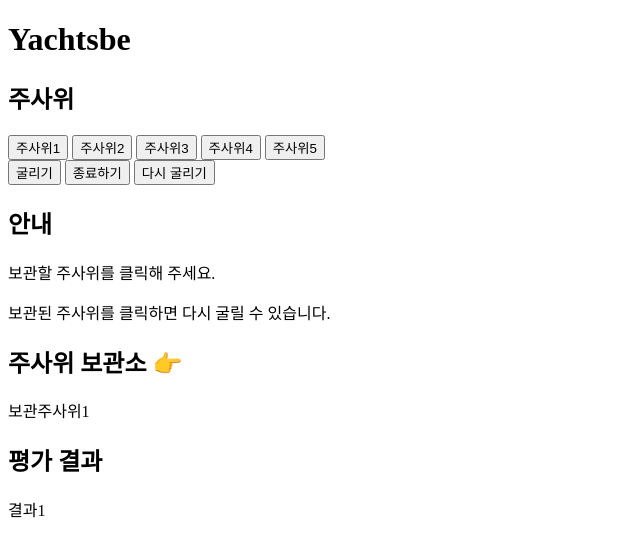
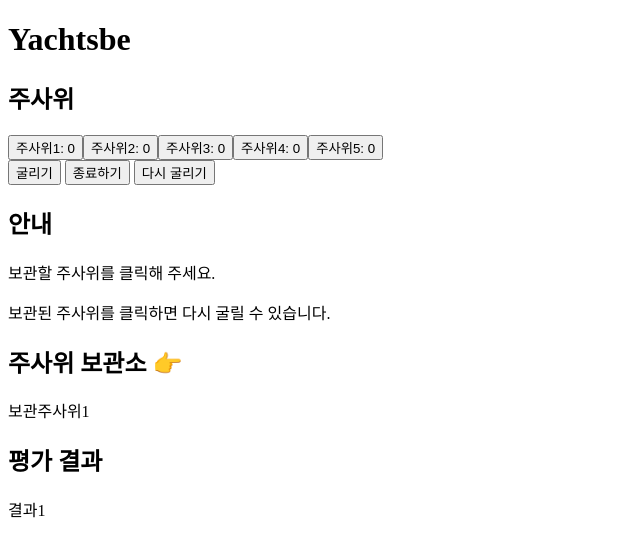
Before and after one commit to skojphy/yachtbe, a SvelteKit app: page / in a window 1280 px wide. Shown: the top 556 px of the page, without its empty margins (0-640 px from the left). Built offline with nearby package versions, Linux system fonts and the light colour scheme.

Commit message:
:sparkles: 주사위 배열에 따라 주사위 버튼 나타나도록 수정

```diff
--- a/src/routes/+page.svelte
+++ b/src/routes/+page.svelte
@@ -16,11 +16,9 @@
 
 	<div class="dice-container">
 		<h2>주사위</h2>
-		<button>주사위1</button>
-		<button>주사위2</button>
-		<button>주사위3</button>
-		<button>주사위4</button>
-		<button>주사위5</button>
+		{#each dice as { id, value, isStored } (id)}
+			<button>{`주사위${id}: ${value}`}</button>
+		{/each}
 	</div>
 
 	<button class="button roll-button" on:click={rollDice}>굴리기</button>
```
